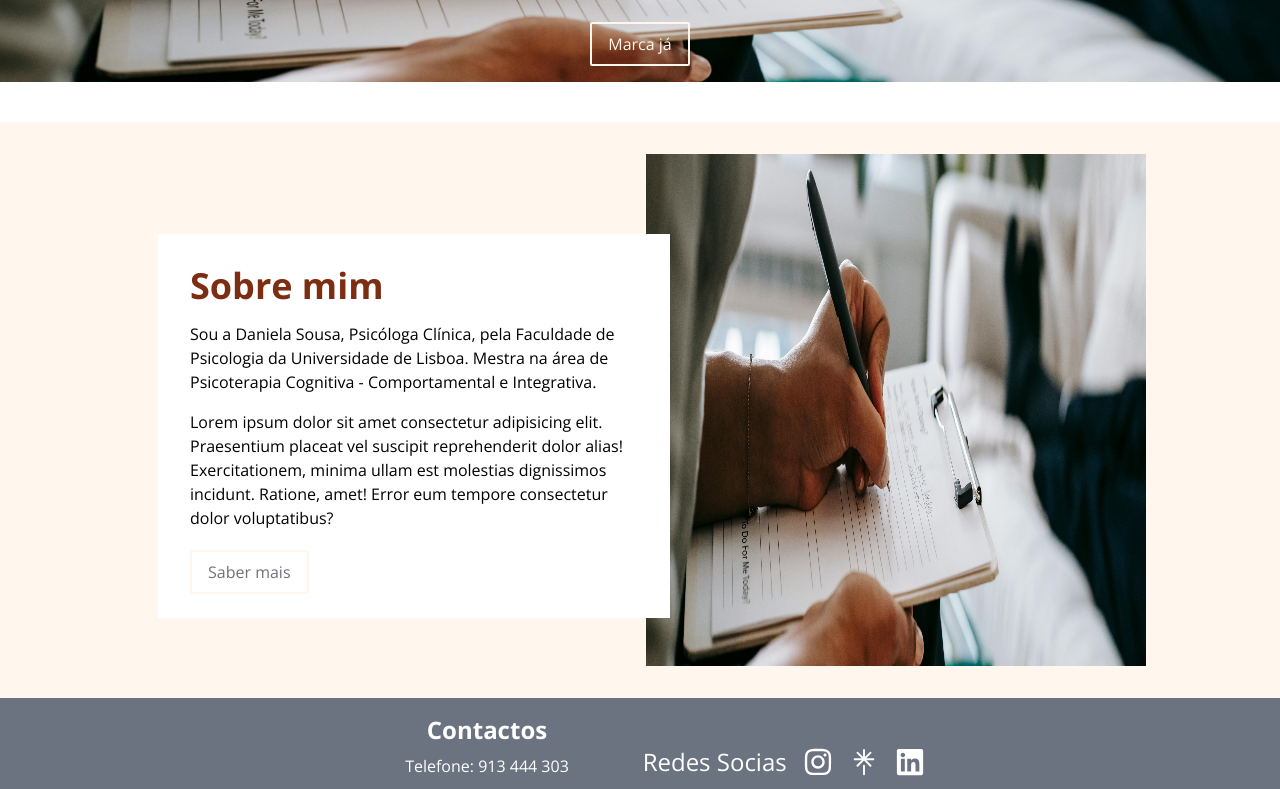
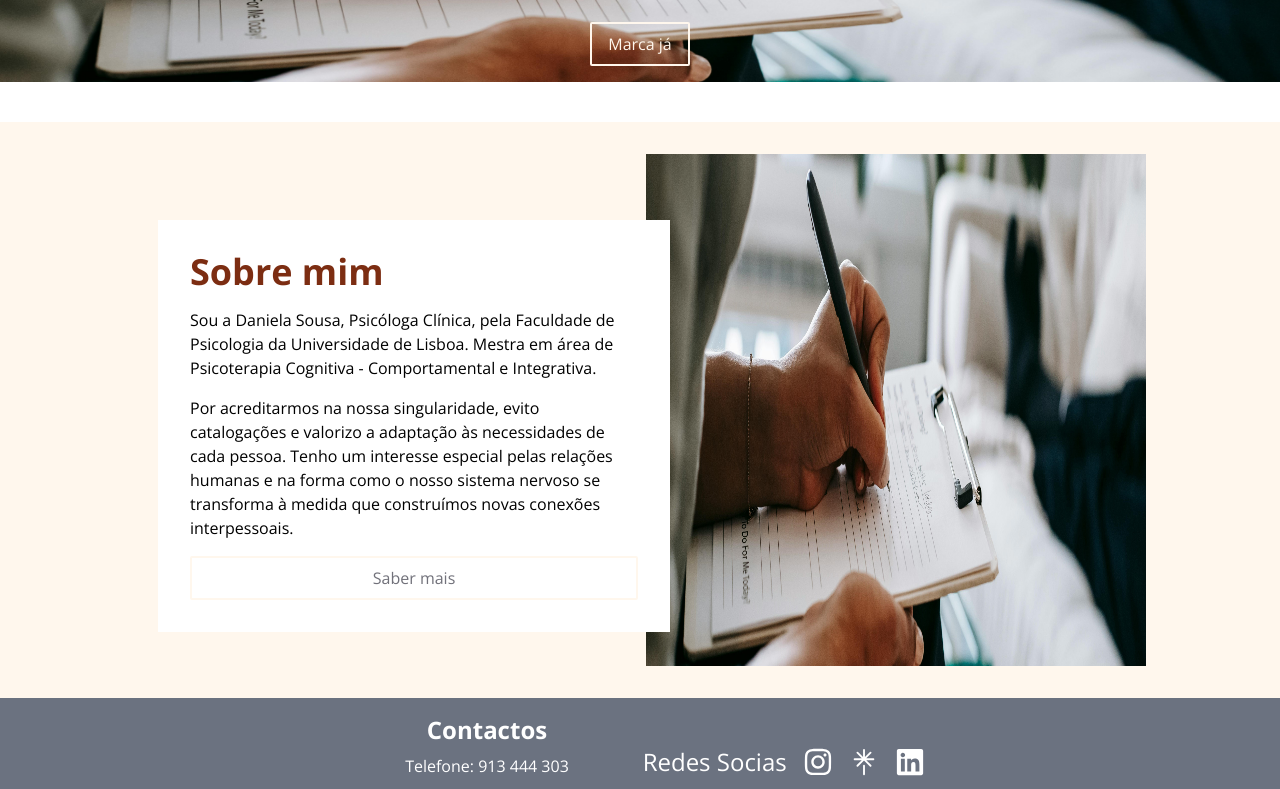
Before and after one commit to DeleteMind/site_psicologa, a Next.js app in the folder daniela-app/: page / in a window 1280 px wide. Shown: the part 419-1208 px from the top of the page. Built offline with nearby package versions, Linux system fonts and the light colour scheme.

Commit message:
change_button_sobre_mim

```diff
--- a/daniela-app/app/page.tsx
+++ b/daniela-app/app/page.tsx
@@ -24,9 +24,9 @@ export default function Home() {
       <div className="flex flex-col lg:flex-row items-center justify-center m-8">
         <div className="relative bg-white min-h-96 p-8 flex flex-col gap-4 w-full lg:max-w-lg mt-8 transform lg:translate-x-6">
           <h1 className="text-orange-900 font-bold text-4xl">Sobre mim</h1>
-          <p>Sou a Daniela Sousa, Psicóloga Clínica, pela Faculdade de Psicologia da Universidade de Lisboa. Mestra na área de Psicoterapia Cognitiva - Comportamental e Integrativa.</p>
-          <p>Lorem ipsum dolor sit amet consectetur adipisicing elit. Praesentium placeat vel suscipit reprehenderit dolor alias! Exercitationem, minima ullam est molestias dignissimos incidunt. Ratione, amet! Error eum tempore consectetur dolor voluptatibus?</p>
-          <button className="md:absolute mt-auto bottom-6  text-zinc-500 border-2 border-orange-50 px-4 py-2 rounded-sm  hover:bg-orange-50 hover:text-orange-900">Saber mais</button>
+          <p>Sou a Daniela Sousa, Psicóloga Clínica, pela Faculdade de Psicologia da Universidade de Lisboa. Mestra em área de Psicoterapia Cognitiva - Comportamental e Integrativa.</p>
+          <p>Por acreditarmos na nossa singularidade, evito catalogações e valorizo a adaptação às necessidades de cada pessoa. Tenho um interesse especial pelas relações humanas e na forma como o nosso sistema nervoso se transforma à medida que construímos novas conexões interpessoais.</p>
+          <button className=" mt-auto text-zinc-500 border-2 border-orange-50 px-4 py-2 rounded-sm  hover:bg-orange-50 hover:text-orange-900">Saber mais</button>
         </div>
         <Image
           className=""
```
